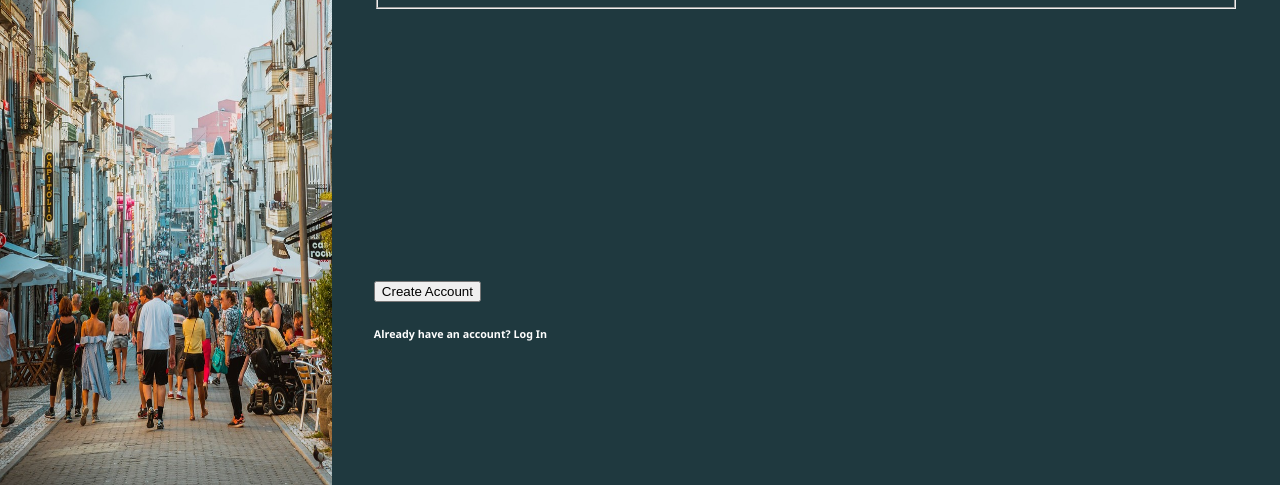
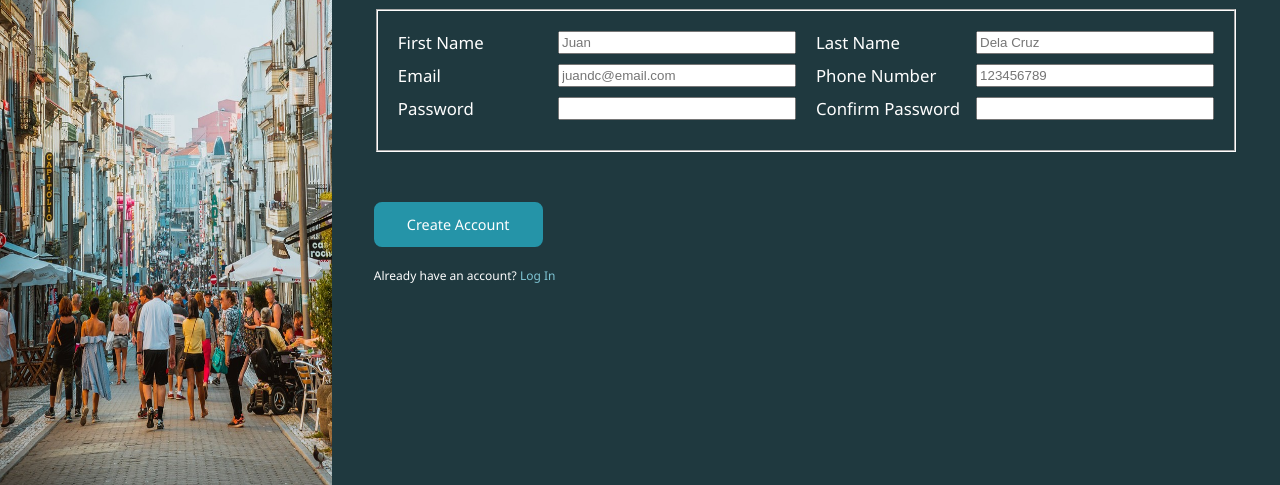
Before and after one commit to DefyingGravity10/sign-up-form, a plain HTML site: page index.html in a window 1280 px wide. Shown: the part 315-800 px from the top of the page. Drawn offline with Linux system fonts and the light colour scheme.

Commit message:
feat: Make overall layout for desktop devices

```diff
--- a/css/style.css
+++ b/css/style.css
@@ -2,7 +2,8 @@
 :root {
   --background-color: #1f393f;
   --font-color: #fefefe;
-  --color2: #90cbd9;
+  --secondary-color: #2594a8;
+  font-size: 16px;
 }
 
 body {
@@ -35,29 +36,91 @@ body {
   font-family: 'Segoe UI', Tahoma, Geneva, Verdana, sans-serif;
   font-weight: 400;
   color: var(--font-color);
+  background-color: var(--background-color);
+  justify-content: center;
 }
 
 .form-container > div {
   background-color: var(--background-color);
   padding: 42px;
-}
-
-.header {
-  height: 20%;
+  padding-bottom: 0;
 }
 
 div.content {
-  height: 50%;
+  padding-top: 60px;
 }
 
-.footer {
-  height: 30%;
+div.footer {
+  padding-top: 50px;
 }
 
 h3 {
   font-size: 2.2rem;
   font-weight: 600;
   margin: 0;
+}
+
+fieldset {
+  padding: 20px;
+  padding-right: 0;
+  border-color: var(--font-color);
+}
+
+.info-container {
+  display: flex;
+  justify-content: center;
+  align-items: center;
+  flex-wrap: wrap;
+}
+
+.info {
+  display: flex;
+  width: clamp(260px, 50%, 440px);
+  padding-bottom: 10px;
+}
+
+input {
+  margin-left: auto;
+  margin-right: 20px;
+  width: clamp(100px, 55%, 250px);
+}
+
+label {
+  font-size: 1.05rem;
+}
+
+button {
+  border: inherit;
+  font-family: inherit;
+
+  background-color: var(--secondary-color);
+  padding: 10px 30px;
+  border: solid 3px var(--secondary-color);
+  border-radius: 8px;
+  font-size: 0.9rem;
+  font-weight: 500;
+  color: var(--font-color);
+}
+
+button:hover {
+  border: double 3px var(--font-color)
+}
+
+button:active {
+  background-color: #1f7c8c;
+  border: double 3px var(--font-color)
+}
+
+h6 {
+  margin-top: 20px;
+  font-weight: 400;
+  font-size: 0.75rem;
+}
+
+.emphasis {
+  font-weight: 500;
+  color: #7fc5d4;
+  text-decoration: none;
 }
 
 /* For smaller screen sizes but on desktop */
--- a/index.html
+++ b/index.html
@@ -14,19 +14,25 @@
         <h3>Sign Up</h3>
       </div>
       <div class="content">
-        <form action="dummy.path" method="POST">
+        <form>
           <fieldset>
+            <div class="info-container">
               <div class="info">
                 <label for="first_name">First Name</label>
                 <input type="text" id="first_name" name="first_name" placeholder="Juan">
+              </div>
 
+              <div class="info">
                 <label for="last_name">Last Name</label>
                 <input type="text" id="last_name" name="last_name" placeholder="Dela Cruz">
               </div>
+
               <div class="info">
                 <label for="email">Email</label>
                 <input type="email" id="email" name="email" placeholder="juandc@email.com">
+              </div>
 
+              <div class="info">
                 <label for="phone_number">Phone Number</label>
                 <input type="number" id="phone_number" name="phone_number" placeholder="123456789">
               </div>
@@ -34,18 +40,18 @@
               <div class="info">
                 <label for="password">Password</label>
                 <input type="password" id="password" name="password">
+              </div>
 
+              <div class="info">
                 <label for="password">Confirm Password</label>
                 <input type="password" id="confirm_password" name="confirm_password">
               </div>
-
+            </div>
           </fieldset>
-        </form>
       </div>
       <div class="footer">
-        <button type="submit">Create Account</button>
-        <h6>Already have an account? Log In</h6>
-      </div>
+        <button class="btn" type="submit">Create Account</button>
+        <h6>Already have an account? <a href="" class="emphasis">Log In</a></h6>
       </div>
   </div>
 </body>
```
Lines whose indentation alone changed are shown as unchanged.
